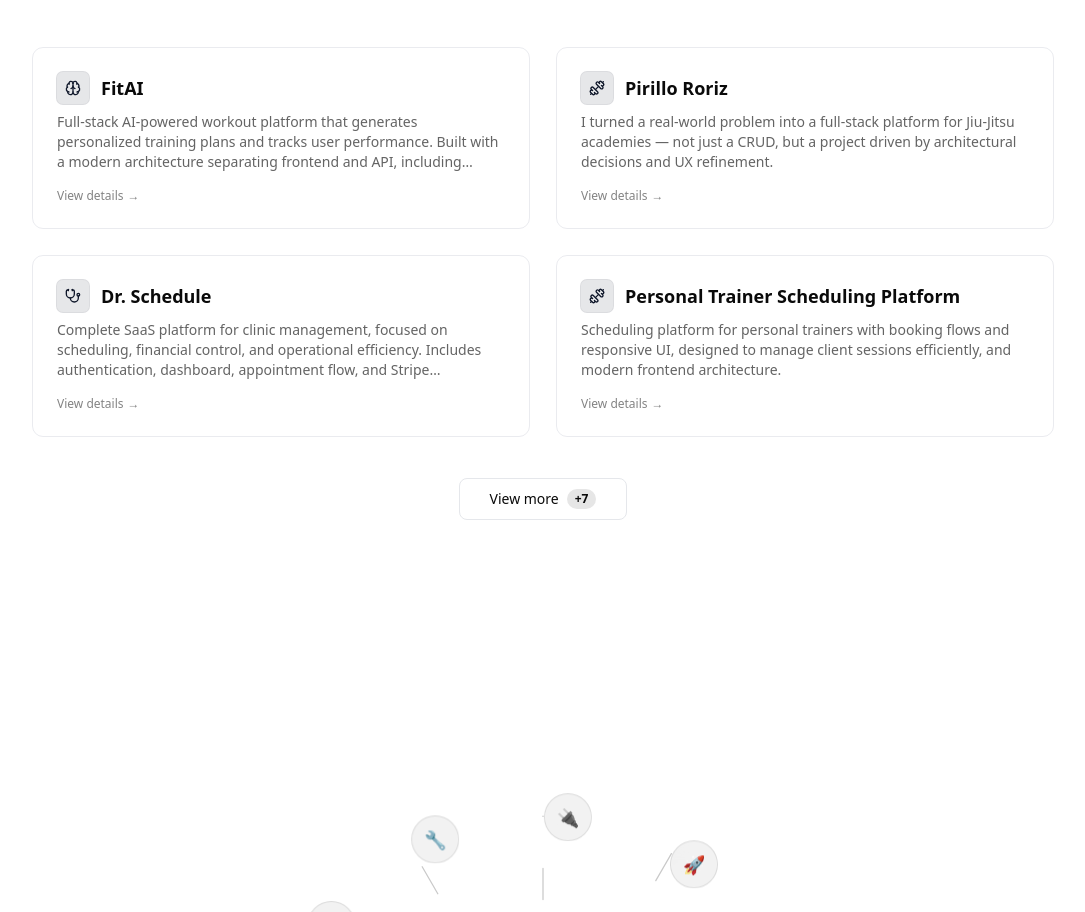
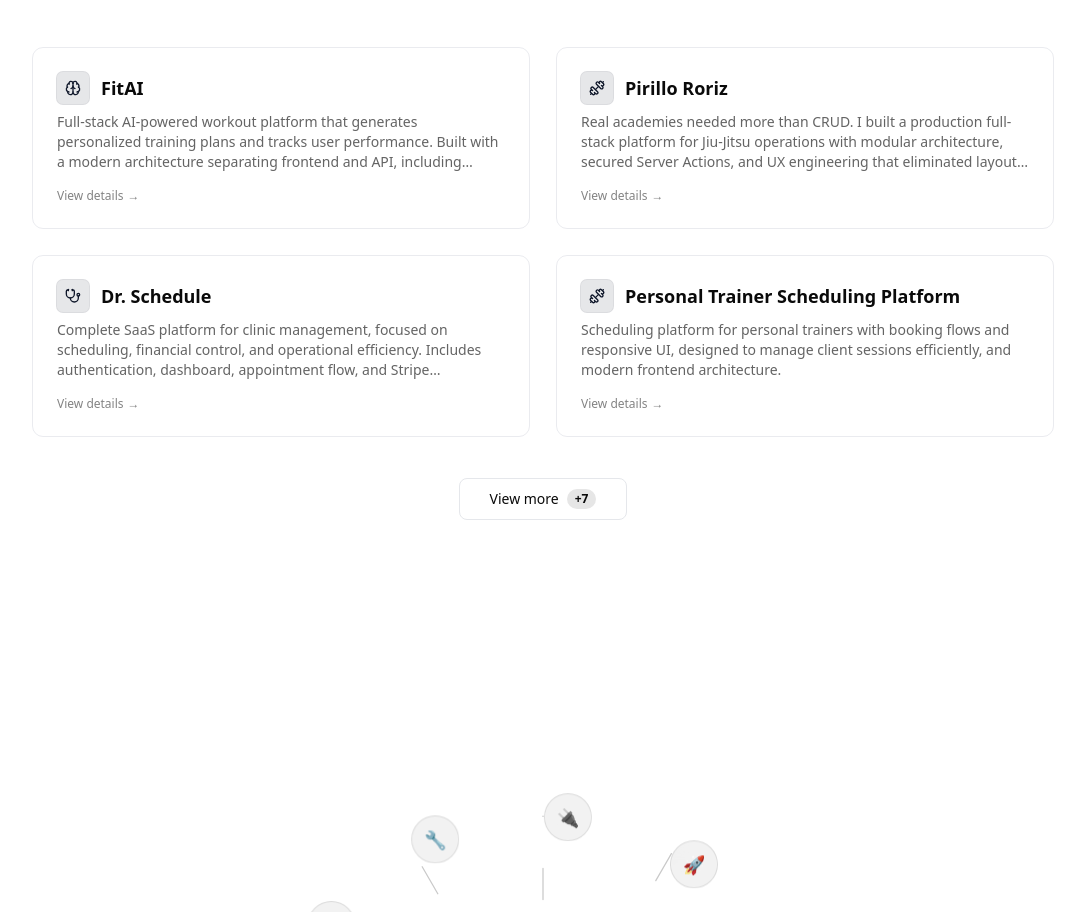
Before and after one commit to MAGAIVERH/magaiver-tech, a Next.js app: page / in a window 1280 px wide. Shown: the part 1577-2489 px from the top of the page, without its empty margins (97-1182 px from the left). Built offline with nearby package versions, Linux system fonts and the light colour scheme.

Commit message:
copy(projects): strengthen Pirillo Roriz presentation text
Co-authored-by: Cursor <cursoragent@cursor.com>

```diff
--- a/constants/projects.ts
+++ b/constants/projects.ts
@@ -55,8 +55,8 @@ export const projects: Project[] = [
       pt: 'Pirillo Roriz',
     },
     description: {
-      en: 'I turned a real-world problem into a full-stack platform for Jiu-Jitsu academies — not just a CRUD, but a project driven by architectural decisions and UX refinement.',
-      pt: 'Transformei um problema real em uma plataforma full-stack para academias de Jiu-Jitsu — não apenas um CRUD, mas um projeto guiado por decisões arquiteturais e refinamento de UX.',
+      en: 'Real academies needed more than CRUD. I built a production full-stack platform for Jiu-Jitsu operations with modular architecture, secured Server Actions, and UX engineering that eliminated layout shift and cut admin form noise by 30%. Scheduling, finances, and attendance already live.',
+      pt: 'Academias reais precisavam de mais que CRUD. Construí uma plataforma full-stack em produção para operações de Jiu-Jitsu com arquitetura modular, Server Actions protegidas e engenharia de UX que eliminou layout shift e reduziu o ruído visual dos formulários em 30%. Agendamento, finanças e presença já em operação.',
     },
     details: {
       overview: {
```
